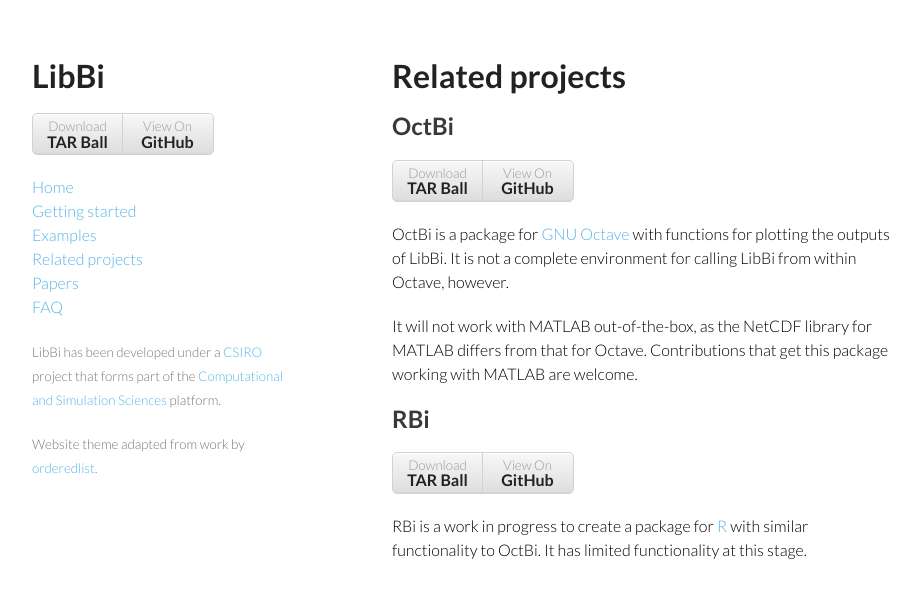
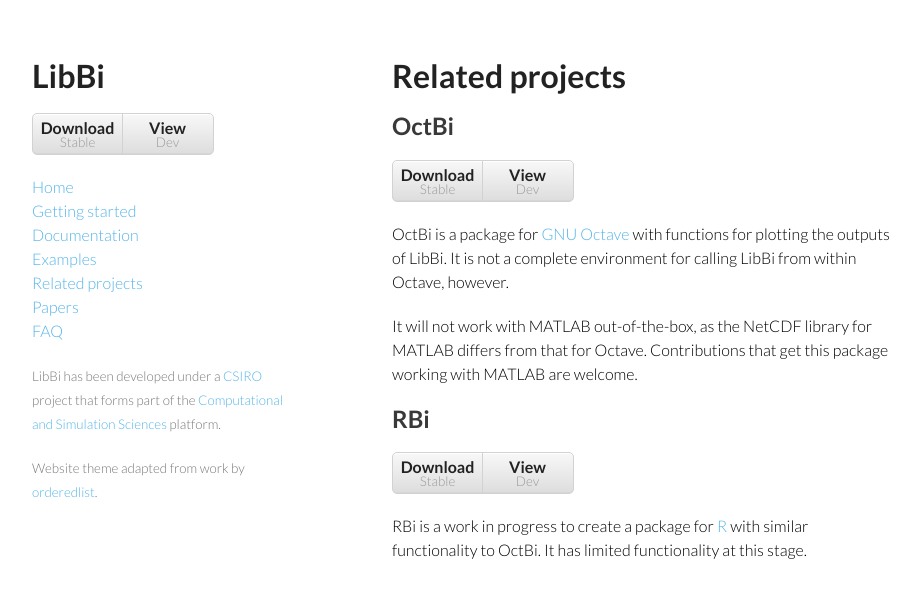
Before and after one commit to lawmurray/LibBi, a Jekyll site: the page built from 30-related.md, in a window 1280 px wide. Shown: the top 598 px of the page, without its empty margins (178-1098 px from the left). Built offline with Jekyll 4.4.1, drawn with Linux system fonts in a browser that asks for light colours.

Commit message:
Changed 'TAR Ball' and 'GitHub' buttons to 'Download Stable' and 'View Dev'. Added Documentation page.

```diff
--- a/30-related.md
+++ b/30-related.md
@@ -12,8 +12,9 @@
 -----
 
 <ul class="buttons">
-  <li><a href="https://github.com/libbi/OctBi/archive/master.tar.gz">Download <strong>TAR Ball</strong></a></li>
-  <li><a href="https://github.com/libbi/OctBi">View On <strong>GitHub</strong></a></li>
+  <li><a
+  href="https://github.com/libbi/OctBi/archive/master.tar.gz"><strong>Download</strong> Stable</a></li>
+  <li><a href="https://github.com/libbi/OctBi"><strong>View</strong> Dev</a></li>
 </ul>
 
 OctBi is a package for [GNU Octave](http://www.octave.org) with functions for
@@ -28,8 +29,8 @@
 ---
 
 <ul class="buttons">
-  <li><a href="https://github.com/libbi/RBi/archive/master.tar.gz">Download <strong>TAR Ball</strong></a></li>
-  <li><a href="https://github.com/libbi/RBi">View On <strong>GitHub</strong></a></li>
+  <li><a href="https://github.com/libbi/RBi/archive/master.tar.gz"><strong>Download</strong> Stable</a></li>
+  <li><a href="https://github.com/libbi/RBi"><strong>View</strong> Dev</a></li>
 </ul>
 
 RBi is a work in progress to create a package for
--- a/_includes/header.html
+++ b/_includes/header.html
@@ -24,8 +24,8 @@
         <h1>LibBi</h1>
 
         <ul class="buttons">
-          <li><a href="https://github.com/libbi/LibBi/archive/stable.tar.gz">Download <strong>TAR Ball</strong></a></li>
-          <li><a href="https://github.com/libbi/LibBi">View On <strong>GitHub</strong></a></li>
+          <li><a href="https://github.com/libbi/LibBi/archive/stable.tar.gz"><strong>Download</strong> Stable</a></li>
+          <li><a href="https://github.com/libbi/LibBi"><strong>View</strong> Dev</a></li>
         </ul>
 
         {% include pages.html %}
--- a/_layouts/package.html
+++ b/_layouts/package.html
@@ -3,8 +3,8 @@
 <h1>{{ page.name }} package</h1>
 
 <ul class="buttons">
-  <li><a href="{{ page.download-url }}">Download <strong>TAR Ball</strong></a></li>
-  <li><a href="{{ page.github-url }}">View On <strong>GitHub</strong></a></li>
+  <li><a href="{{ page.download-url }}"><strong>Download</strong> Stable</a></li>
+  <li><a href="{{ page.github-url }}"><strong>View</strong> Dev</a></li>
 </ul>
 <p><small>Version <strong>{{ page.version }}</strong> by <a href="mailto:{{ page.email }}">{{ page.author }}</a></small></p>
 
```
Also changed, not shown: 15-documentation.md (added, +12 -0 lines).
